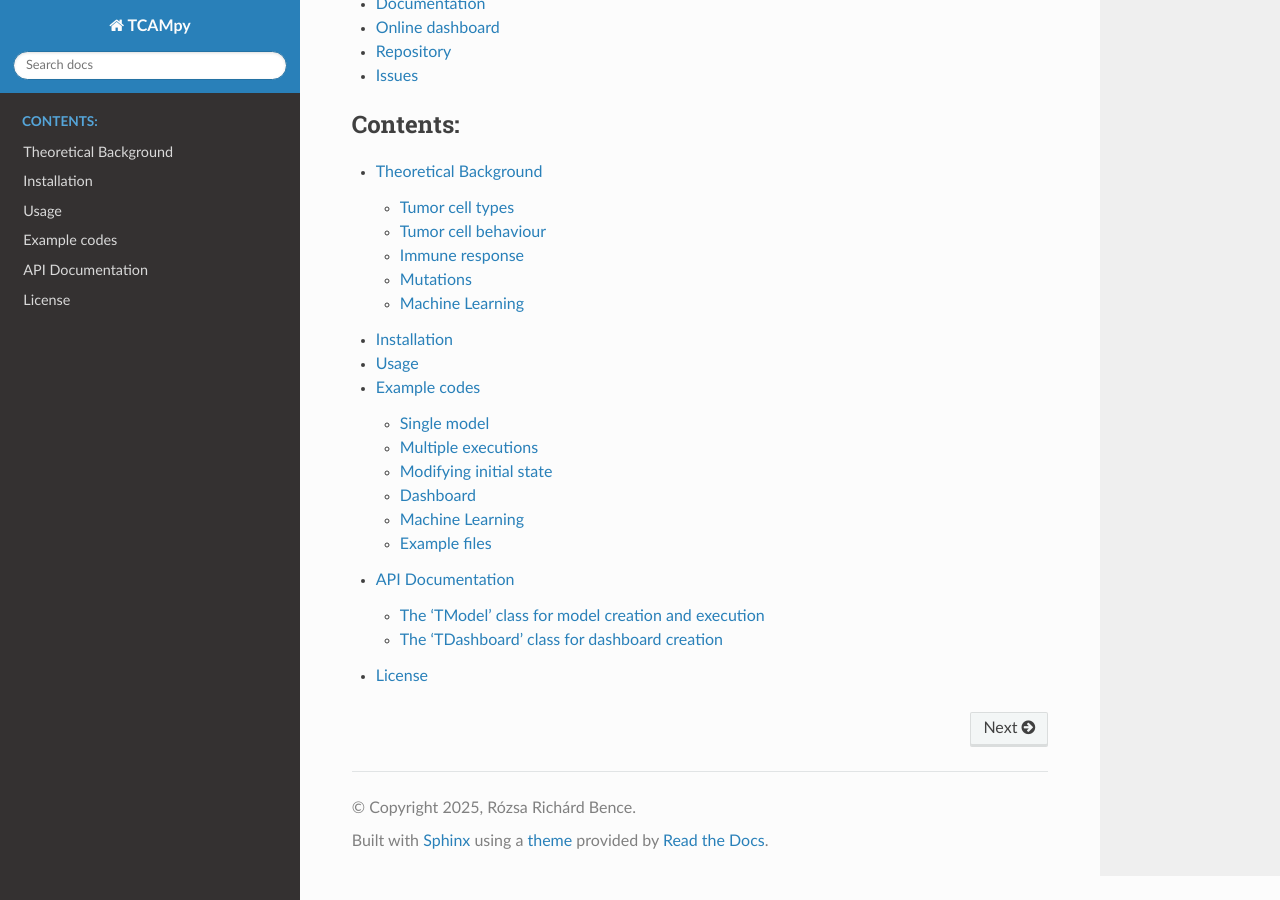
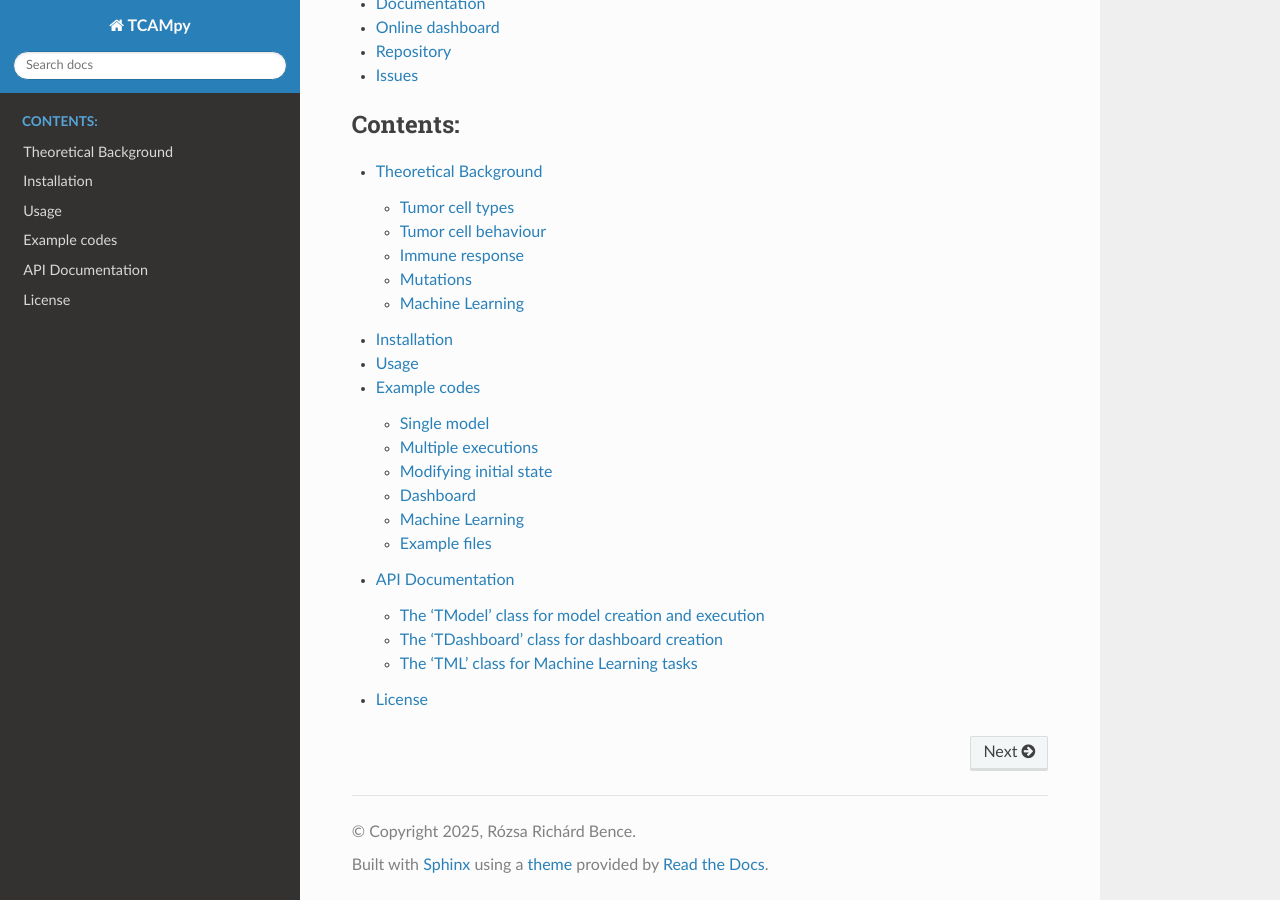
Before and after one commit to Fetasalyt/TCAMpy, a Sphinx documentation site: the page built from docs/index.rst, in a window 1280 px wide and 900 px high, scrolled down 1960 px. Built offline with Sphinx 7.4.7 and the Read the Docs theme 3.1.0, drawn with Linux system fonts in a browser that asks for light colours.

```diff
--- a/docs/API.rst
+++ b/docs/API.rst
@@ -27,3 +27,12 @@ The 'TDashboard' class for dashboard creation
    :undoc-members:
    :private-members:
    :show-inheritance:
+
+The 'TML' class for Machine Learning tasks
+------------------------------------------
+
+.. autoclass:: TCAMpy.TML
+   :members:
+   :undoc-members:
+   :private-members:
+   :show-inheritance:
```
